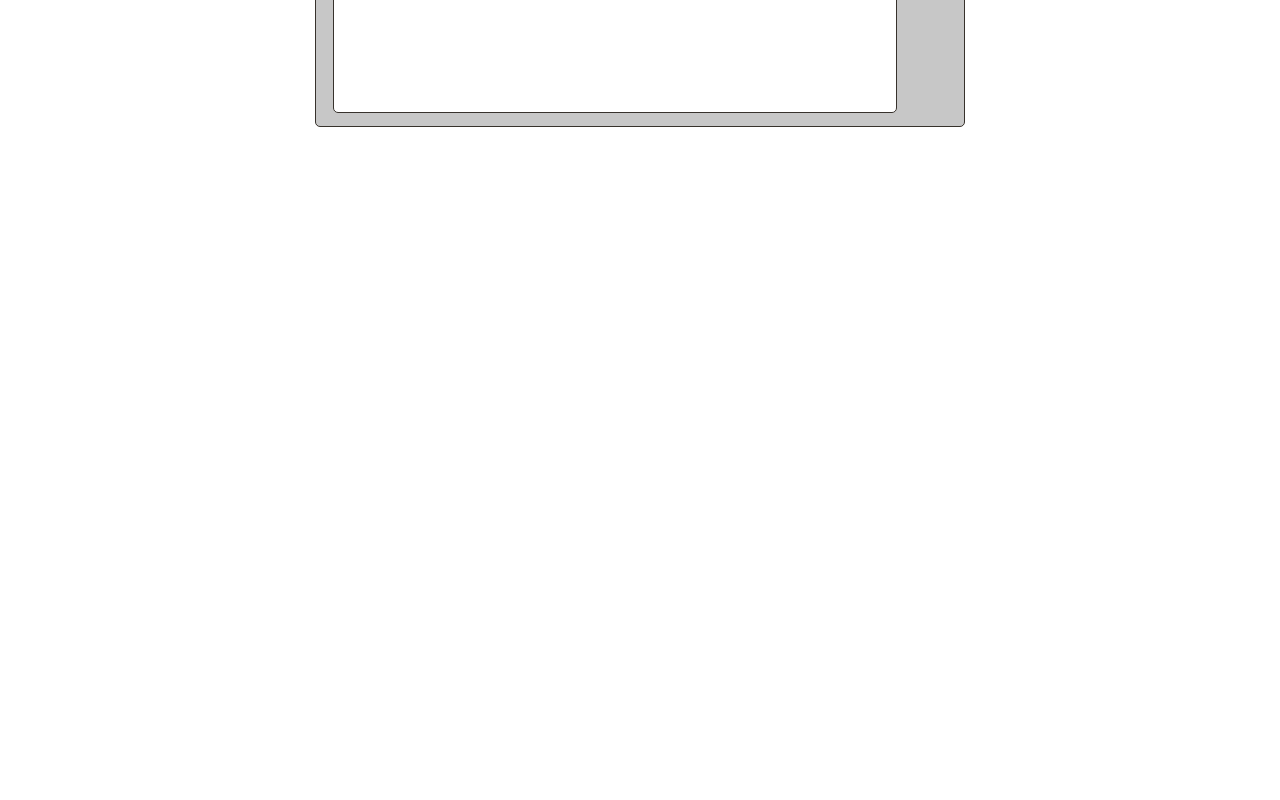
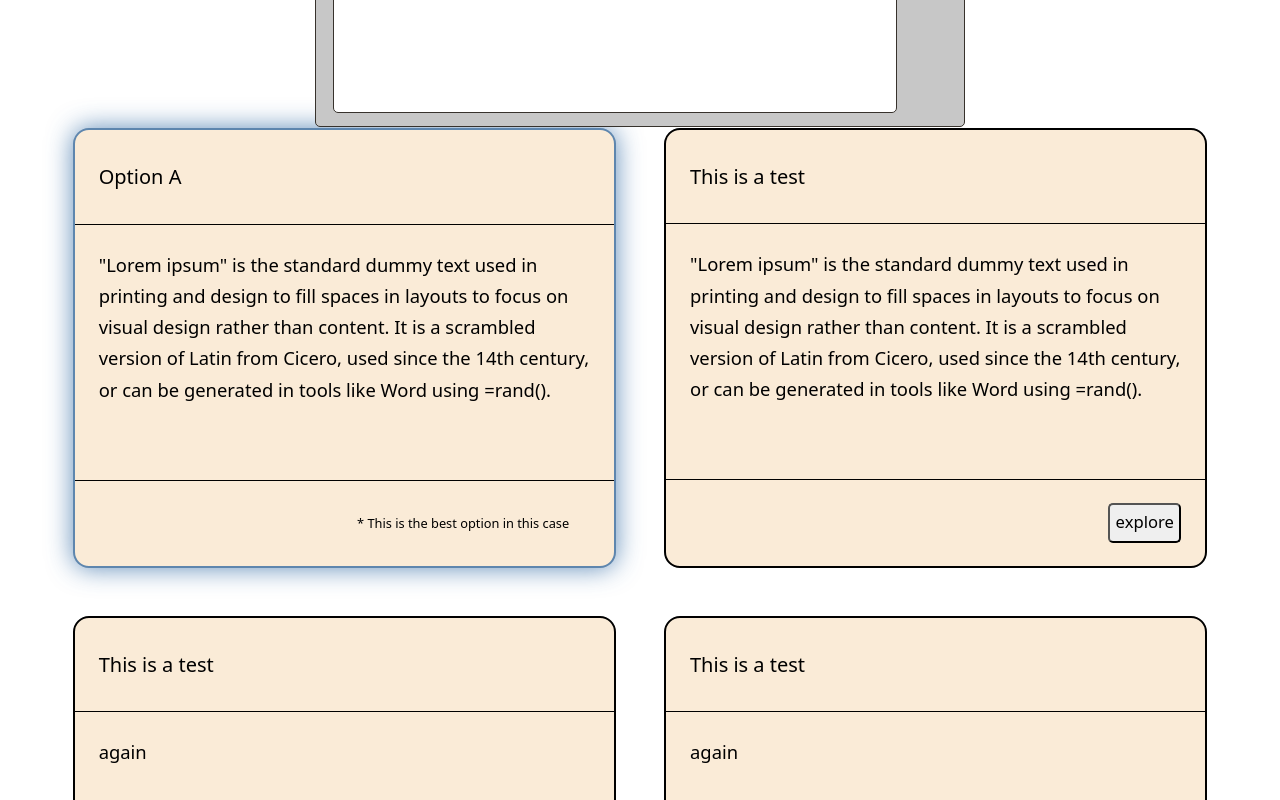
Before and after one commit to blob421/base, a Next.js app: page /cards in a window 1280 px wide. Shown: the part 1640-2440 px from the top of the page. Before the commit the page ends 1768 px from the top, so only its background shows below. Built offline with nearby package versions, Linux system fonts and the light colour scheme.

Commit message:
Finished merging

```diff
--- a/app/cards/page.tsx
+++ b/app/cards/page.tsx
@@ -5,7 +5,7 @@ import Stacked_cards from "../components/cards/vertical_stack"
 import Text1 from "../components/text/rounded_edges"
 import Text2 from "../components/cards/horizontal_stack"
 import Text_tabs from "../components/cards/tabbed_cards"
-
+import TextBlocks from "../components/cards/option_blocks"
 const slides = [
 
         {title: "This is the first slide" , content: "First slide content"},
@@ -13,6 +13,10 @@ const slides = [
         {title: "This is the 3 slide" , content: "3 slide content"},
 
      ]
+const text_sample = `"Lorem ipsum" is the standard dummy text used in printing and design to fill spaces
+in layouts to focus on visual design rather than content. It is a scrambled version of Latin from
+Cicero, used since the 14th century, or can be generated in tools like Word using =rand().`
+
 
 const text = `Weather river cloud animal star? Window plate phone, apple fruit spoon watch
 heavy dream understand. Phone sun star watch field. Small water sand love notebook? Animal old
@@ -46,6 +50,18 @@ export default function Cards(){
                                     {text: '2', color: 'rgb(144, 144, 144)'},
                                     {text: '3', color: 'lightgrey'}]}
                                   />
+
+
+          <TextBlocks color="black" blocks={[{title: 'Option A',
+            content: text_sample},
+                {title: 'This is a test', content: text_sample},
+                {title: 'This is a test', content: 'again'},
+                {title: 'This is a test', content: 'again'}]} bgColor="antiquewhite"
+                footers={[{button:false, text: '* This is the best option in this case'},
+                           {button:true, text: 'explore'}
+                          ,{button:true, text: 'explore'},{button:true, text: 'explore'}
+                ]}
+                selectionColor="rgba(35, 96, 158, 0.72)"/>
       </>
     )
 }
```
